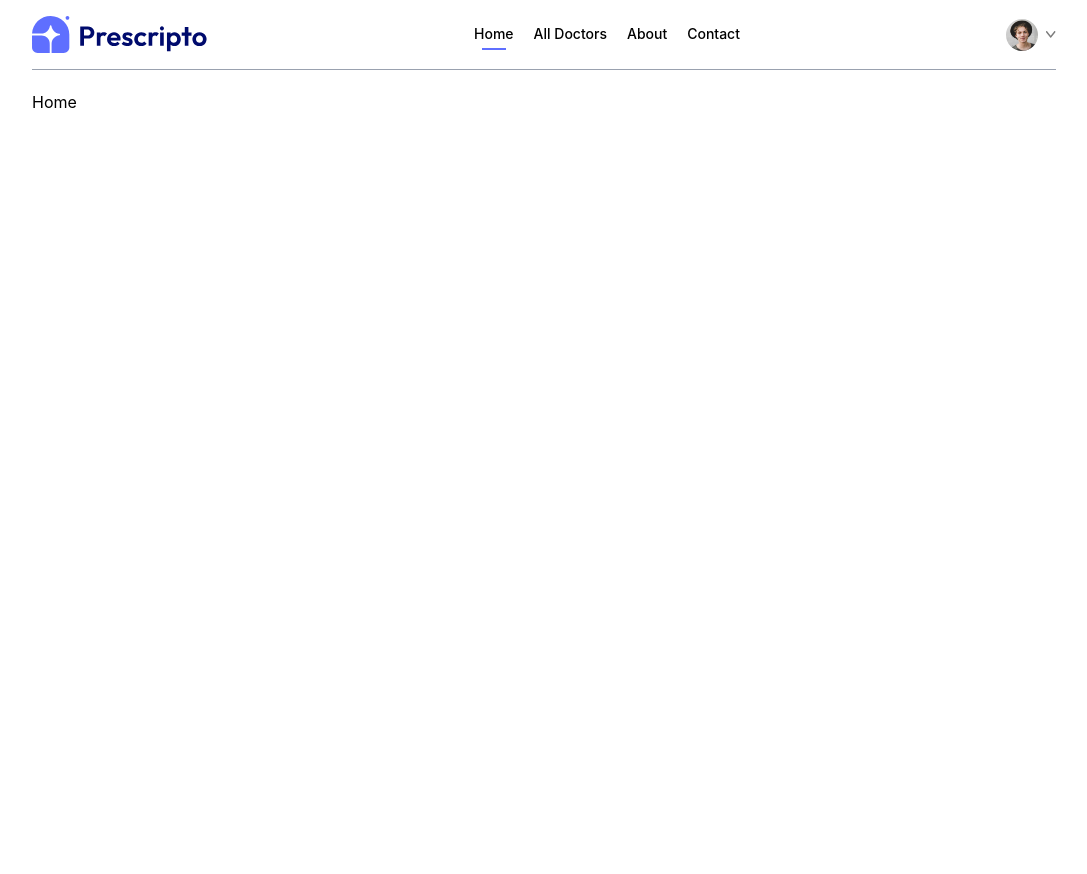
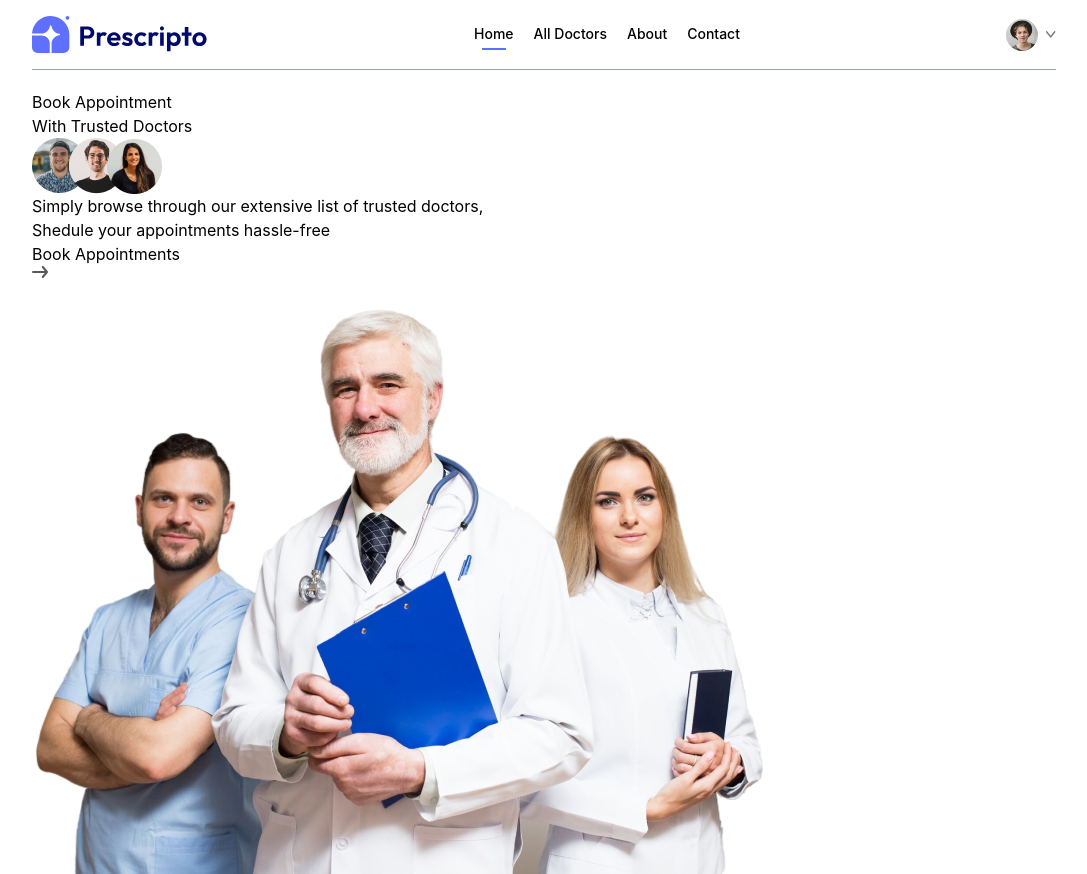
Before and after one commit to Shakithyanshaw/prescripto, a React (Vite) app in the folder frontend/: page / in a window 1280 px wide. Shown: the whole page, without its empty margins (96-1183 px from the left). Before the commit the page ends 800 px from the top, so only its background shows below. Built offline with nearby package versions, Linux system fonts and the light colour scheme.

Commit message:
complete headder structure

```diff
--- /dev/null
+++ b/frontend/src/components/Header.jsx
@@ -0,0 +1,32 @@
+import React from 'react';
+import { assets } from '../assets/assets';
+
+const Header = () => {
+  return (
+    <div>
+      {/*--------------Left Side--------------*/}
+      <div>
+        <p>
+          Book Appointment <br /> With Trusted Doctors
+        </p>
+        <div>
+          <img src={assets.group_profiles} alt="" />
+          <p>
+            Simply browse through our extensive list of trusted doctors,
+            <br /> Shedule your appointments hassle-free
+          </p>
+        </div>
+        <a href="">
+          Book Appointments <img src={assets.arrow_icon} alt="" />
+        </a>
+      </div>
+
+      {/*--------------Right Side--------------*/}
+      <div>
+        <img src={assets.header_img} alt="" />
+      </div>
+    </div>
+  );
+};
+
+export default Header;
--- a/frontend/src/pages/Home.jsx
+++ b/frontend/src/pages/Home.jsx
@@ -1,9 +1,10 @@
 import React from 'react';
+import Header from '../components/Header';
 
 const Home = () => {
   return (
     <div>
-      <h1>Home</h1>
+      <Header />
     </div>
   );
 };
```
